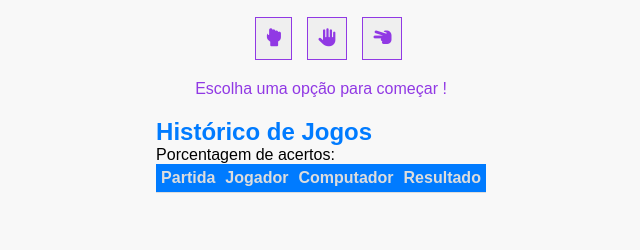
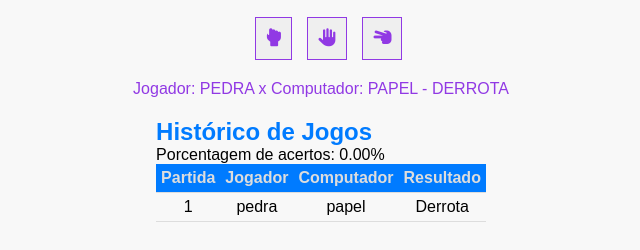
Before and after one commit to DevMalta/Pedra-Papel-Tesoura-Lagarto-Spock, a plain HTML site: page index.html in a window 1280 px wide. Both pictures are taken after a click on the button 592 px from the left and 98 px from the top of the page. Shown: the part 60-310 px from the top of the page, without its empty margins (319-959 px from the left). Drawn offline with Linux system fonts and the light colour scheme.

Commit message:
Js molde pronto

```diff
--- a/script.js
+++ b/script.js
@@ -0,0 +1,91 @@
+const pedra = document.getElementById("pedra");
+const papel = document.getElementById("papel");
+const tesoura = document.getElementById("tesoura");
+const resultadoTexto = document.getElementById("resultado-texto");
+const tabelaHistorico = document.getElementById("tabela-historico")
+const porcentagemAcertos = document.getElementById("porcentagem-acertos");
+
+let partidas = 0;
+let vitorias = 0;
+
+pedra.addEventListener("click", () => jogar("pedra"));
+papel.addEventListener("click", () => jogar("papel"));
+tesoura.addEventListener("click", () => jogar("tesoura"));
+
+function jogar(escolhaJogador) {
+    const escolhaComputador = jogadaComputador();
+    const res = resultado(
+        escolhaJogador,
+        escolhaComputador
+    )
+
+    partidas++;
+    if(res === "vitoria"){
+        vitorias++;
+    }
+    resultadoTexto
+        .textContent = `Jogador:
+        ${escolhaJogador.toUpperCase()}
+        x Computador:
+        ${escolhaComputador.toUpperCase()}
+        - ${res.toUpperCase()}`
+    atualizarPorcentagem()
+    atualizarHistorico(
+        partidas,
+        escolhaJogador,
+        escolhaComputador,
+        res
+    )
+}
+
+function jogadaComputador(){
+    const opcoes = [
+        "pedra",
+        "papel",
+        "tesoura",
+    ]
+    const indice = Math.floor(
+        Math.random() * opcoes.length
+    )
+    return opcoes[indice];
+}
+
+function resultado(jogador, computador){
+    if(jogador === computador){
+        return "empate";
+    }
+    if(
+        (jogador === "pedra" && computador === "tesoura") ||
+        (jogador === "tesoura" && computador === "papel") ||
+        (jogador === "papel" && computador === "pedra")
+    ){
+        return "vitoria"
+    }
+    return "derrota"
+}
+
+function atualizarPorcentagem() {
+    const porcentagem = (vitorias / partidas)*100;
+    porcentagemAcertos.textContent = `${porcentagem.toFixed(2)}%`
+}
+
+function atualizarHistorico(partida, jogador, computador, resultado) {
+    const novaLinha = document.createElement("tr");
+
+    const colunas = [
+        partida,
+        jogador,
+        computador,
+        resultado[0].toUpperCase() + resultado.slice(1),
+    ];
+
+    for(const coluna of colunas){
+        const celula = document.createElement("td");
+        celula.textContent = coluna;
+        novaLinha.appendChild(celula);
+    }
+
+    tabelaHistorico
+        .querySelector("tbody")
+        .appendChild(novaLinha);
+}
```
Also changed, not shown: index.html (+1 -1 lines).
